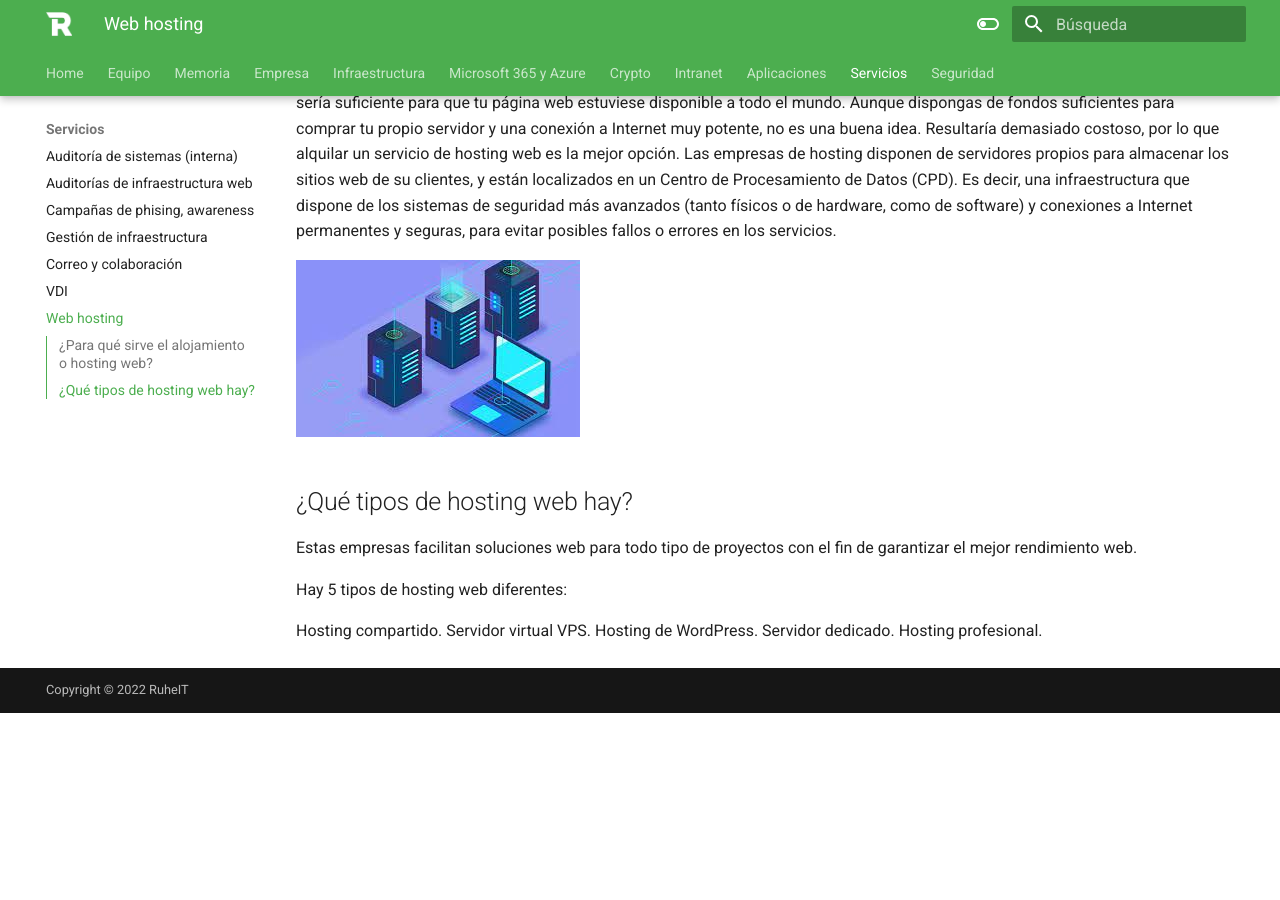
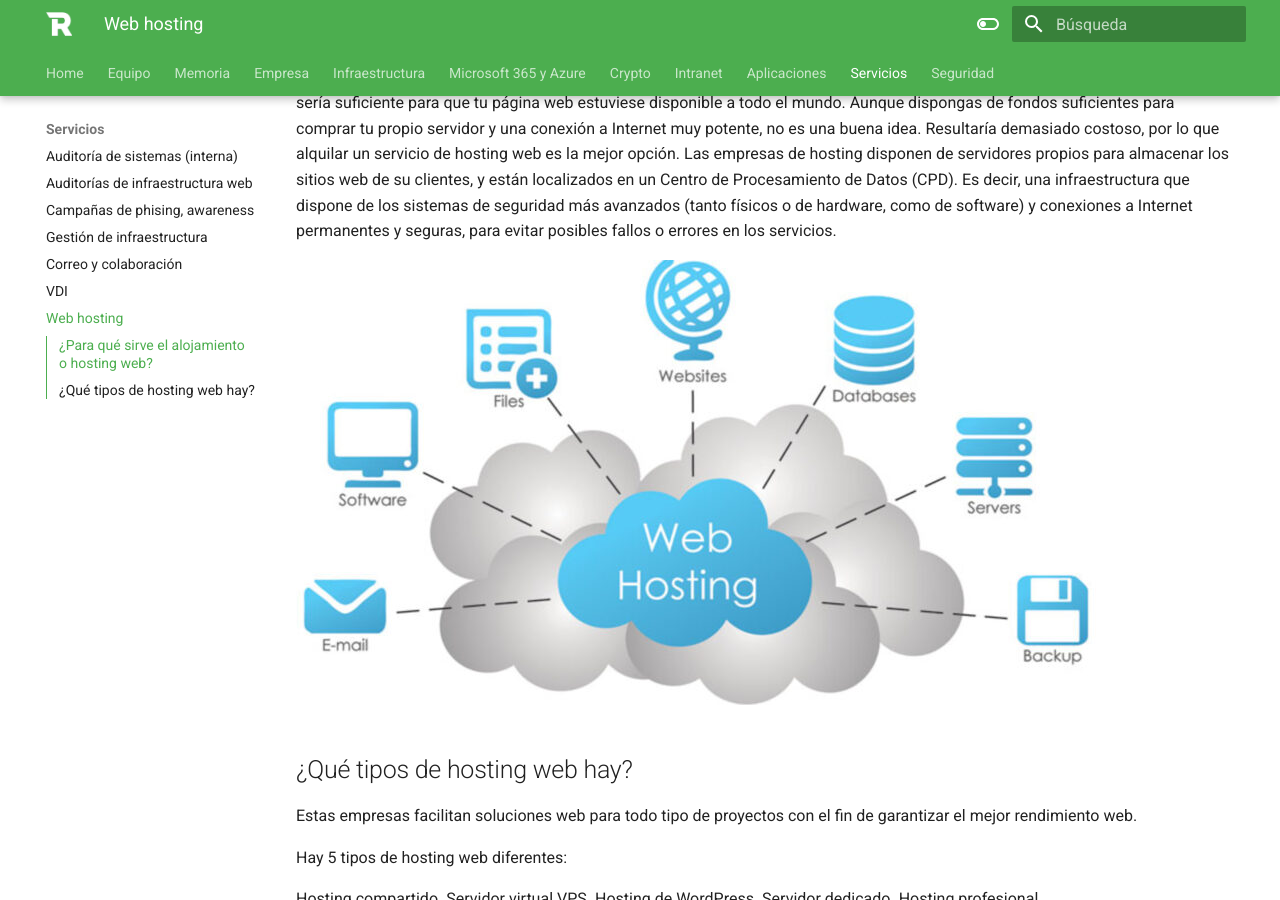
Before and after one commit to RuheIT/docs, an MkDocs documentation site: the page built from docs/servicios/webhosting.md, in a window 1280 px wide and 900 px high, scrolled down 974 px. Built offline with MkDocs 1.6.1 and Material for MkDocs 9.7.7, drawn with Linux system fonts in a browser that asks for light colours; comment, search, counter and statistics services are not loaded; before the commit the page ends 1687 px from its top, so only the background shows below that.

Commit message:
Update webhosting.md

```diff
--- a/docs/servicios/webhosting.md
+++ b/docs/servicios/webhosting.md
@@ -16,7 +16,7 @@ Aunque dispongas de fondos suficientes para comprar tu propio servidor y una con
 Las empresas de hosting disponen de servidores propios para almacenar los sitios web de su clientes, y están localizados en un Centro de Procesamiento de Datos (CPD).
 Es decir, una infraestructura que dispone de los sistemas de seguridad más avanzados (tanto físicos o de hardware, como de software) y conexiones a Internet permanentes y seguras, para evitar posibles fallos o errores en los servicios.
 
-![cpd](../img/cpd.jpg)
+![cpd](../img/web.jpg)
 
 ## ¿Qué tipos de hosting web hay?
 Estas empresas facilitan soluciones web para todo tipo de proyectos con el fin de garantizar el mejor rendimiento web.
```
